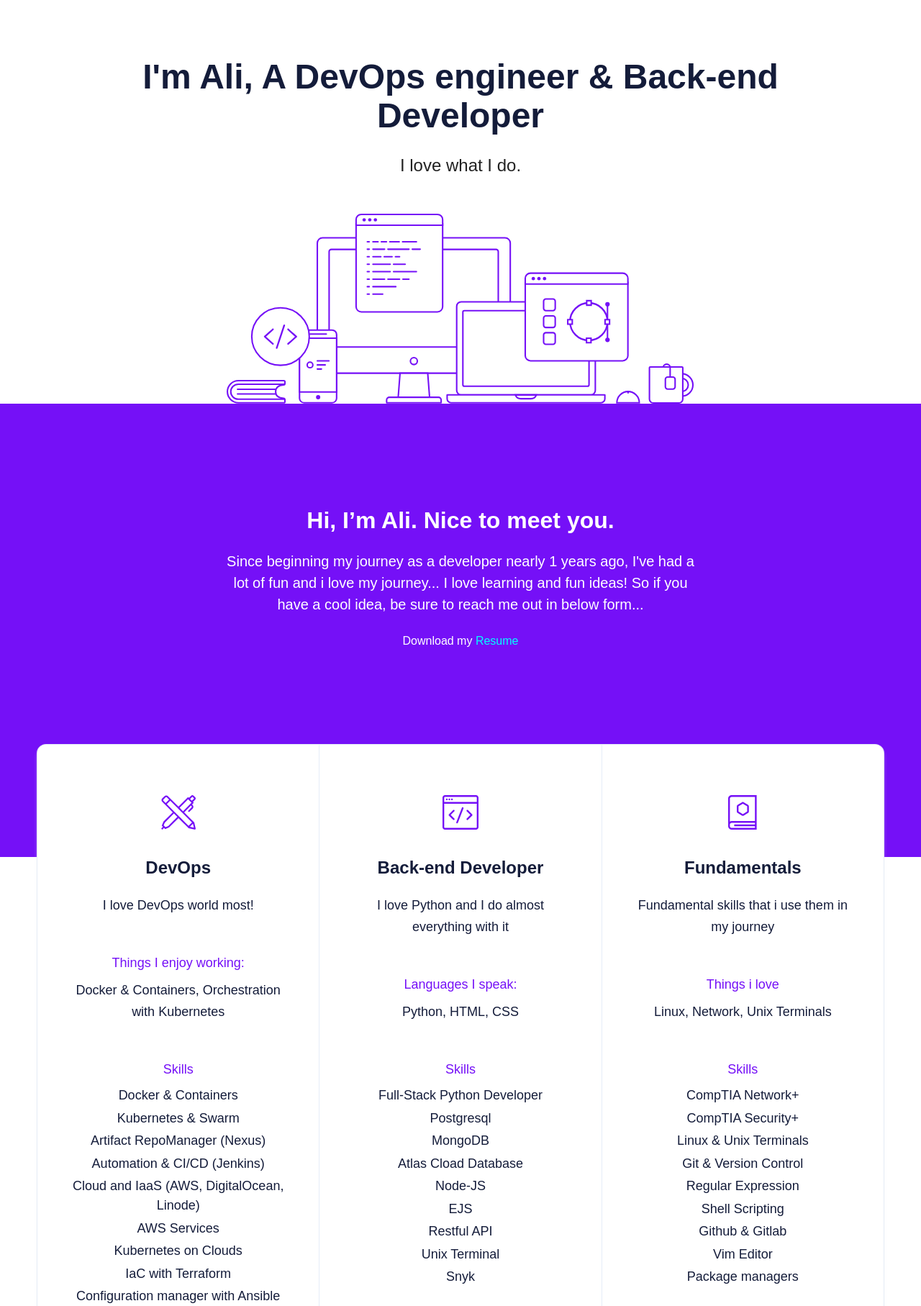
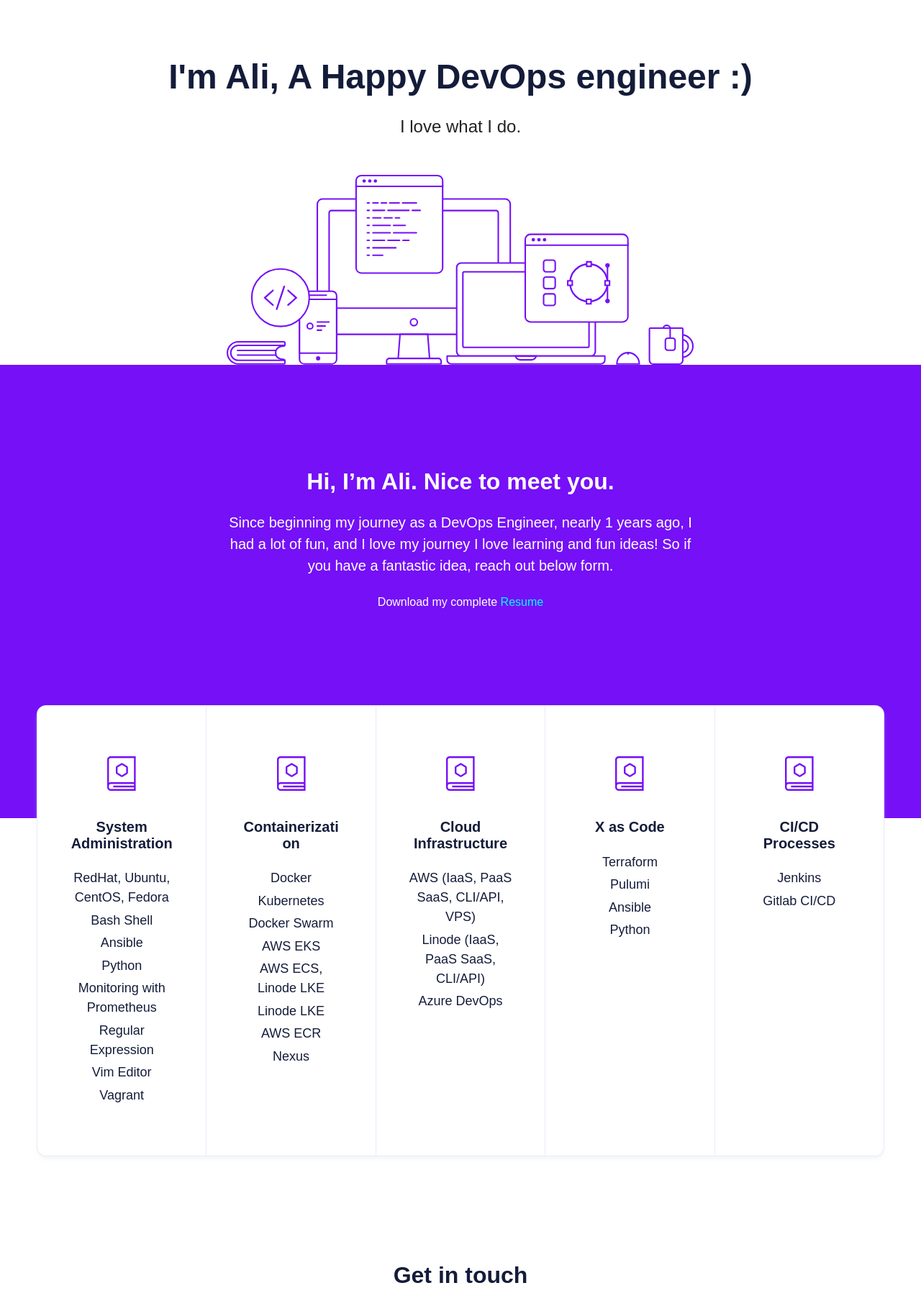
Before and after one commit to alifiroozi80/personal-site, a Flask app: page / in a window 1280 px wide. Shown: the part 126-1941 px from the top of the page at 72% size. Run offline with Flask 2, Linux system fonts and the light colour scheme; some libraries are stand-ins or nearby versions; some web fonts are replaced.

Commit message:
Big Update

```diff
--- a/main.py
+++ b/main.py
@@ -1,4 +1,4 @@
-from flask import Flask, render_template, redirect, url_for
+from flask import Flask, render_template, redirect, url_for, send_file
 from flask_wtf import FlaskForm
 from wtforms import StringField, SubmitField
 from wtforms.validators import DataRequired, Email
@@ -8,7 +8,6 @@ from flask_ckeditor import CKEditor
 from datetime import datetime
 import smtplib
 import os
-
 
 SECRET_KEY = os.getenv("SECRET_KEY")
 EMAIL = os.getenv("EMAIL")
@@ -49,5 +48,11 @@ def home():
     return render_template("index.html", form=contact_form, year=year)
 
 
+@app.route("/download-resume", methods=["GET", "POST"])
+def download():
+    path = "static/downloadable/Resume.pdf"
+    return send_file(path, as_attachment=True)
+
+
 if __name__ == "__main__":
     app.run(host="0.0.0.0", port=5000)
--- a/static/js/index.js
+++ b/static/js/index.js
@@ -1,5 +1,5 @@
 var i = 0;
-var txt = "I'm Ali, A DevOps engineer & Back-end Developer";
+var txt = "I'm Ali, A Happy DevOps engineer :)";
 var speed = 70;
 $(document).ready(typeWriter());
 
--- a/templates/index.html
+++ b/templates/index.html
@@ -2,7 +2,7 @@
 {% import 'bootstrap/wtf.html' as wtf %}
 <html>
 <head>
-    <title>Ali Firoozi | DevOps &amp; Back-end Developer
+    <title>Ali Firoozi | DevOps Engineer
     </title>
     <meta charset="utf-8">
     <meta name="viewport" content="width=device-width, initial-scale=1">
@@ -26,11 +26,14 @@
             <ul class="nav nav-pills">
                 <li class="nav-item navbar-item"><a href="/" class="nav-link button is-primary is-outlined is-rounded">Home</a>
                 </li>
-                <li class="nav-item navbar-item"><a href="#skills" class="nav-link button is-primary is-outlined is-rounded">Skills</a>
+                <li class="nav-item navbar-item"><a href="#skills"
+                                                    class="nav-link button is-primary is-outlined is-rounded">Skills</a>
                 </li>
-                <li class="nav-item navbar-item"><a href="#contact" class="nav-link button is-primary is-outlined is-rounded">Contact</a>
+                <li class="nav-item navbar-item"><a href="#contact"
+                                                    class="nav-link button is-primary is-outlined is-rounded">Contact</a>
                 </li>
-                <li class="nav-item navbar-item"><a href="#about" class="nav-link button is-primary is-outlined is-rounded">About</a>
+                <li class="nav-item navbar-item"><a href="#about"
+                                                    class="nav-link button is-primary is-outlined is-rounded">About</a>
                 </li>
             </ul>
         </nav>
@@ -58,12 +61,11 @@
             <div class="column is-three-fifths">
                 <h1 class="title is-spaced is-size-3-desktop is-size-4-mobile">Hi, I’m Ali. Nice to meet you.</h1>
                 <h2 class="subtitle is-size-5-desktop">
-                    Since beginning my journey as a developer nearly {{ year | int - 2021 }}
-                    years ago, I've had a lot of fun and i love my journey...
-                    I love learning and fun ideas! So if you have a cool idea, be sure to reach me
-                    out in below form...
+                    Since beginning my journey as a DevOps Engineer, nearly {{ year | int - 2021 }}
+                    years ago, I had a lot of fun, and I love my journey
+                    I love learning and fun ideas! So if you have a fantastic idea, reach out below form.
                 </h2>
-                <span>Download my <a style="color: aqua" href="https://docs.google.com/document/d/e/2PACX-1vTuBagAQkBkkzjAIQJldnQaWoujayIpdbObVA0U716EdpPg8lxGQ1H6PF4Uu_Xm7u4-qJ2nCMZ9dKJX/pub">Resume</a></span>
+                <span>Download my complete <a style="color: aqua" href="{{ url_for('download') }}">Resume</a></span>
             </div>
         </div>
     </div>
@@ -75,67 +77,67 @@
                 <div class="columns is-centered">
                     <div class="column">
                         <figure class="image"><img class="is-skill-icon"
-                                                   src="{{ url_for('static', filename='images/designer.svg') }}">
+                                                   src="{{ url_for('static', filename='images/mentor.svg') }}">
                         </figure>
-                        <h1 class="title is-size-4 is-spaced">DevOps</h1>
-                        <p>I love DevOps world most!</p>
-                        <p class="list-title has-text-primary has-text-weight-normal">Things I enjoy working:</p>
-                        <p>Docker & Containers, Orchestration with Kubernetes</p>
-                        <p class="list-title has-text-primary has-text-weight-normal">Skills</p>
+                        <h1 class="title is-size-5 is-spaced">System Administration</h1>
                         <ul>
-                            <li>Docker & Containers</li>
-                            <li>Kubernetes & Swarm</li>
-                            <li>Artifact RepoManager (Nexus)</li>
-                            <li>Automation & CI/CD (Jenkins)</li>
-                            <li>Cloud and IaaS (AWS, DigitalOcean, Linode)</li>
-                            <li>AWS Services</li>
-                            <li>Kubernetes on Clouds</li>
-                            <li>IaC with Terraform</li>
-                            <li>Configuration manager with Ansible</li>
+                            <li>RedHat, Ubuntu, CentOS, Fedora</li>
+                            <li>Bash Shell</li>
+                            <li>Ansible</li>
+                            <li>Python</li>
                             <li>Monitoring with Prometheus</li>
+                            <li>Regular Expression</li>
+                            <li>Vim Editor</li>
                             <li>Vagrant</li>
-                            <li>Snyk</li>
                         </ul>
                     </div>
                     <div class="column">
                         <figure class="image"><img class="is-skill-icon"
-                                                   src="{{ url_for('static', filename='images/frontend.svg') }}">
+                                                   src="{{ url_for('static', filename='images/mentor.svg') }}">
                         </figure>
-                        <h1 class="title is-size-4 is-spaced">Back-end Developer</h1>
-                        <p>I love Python and I do almost everything with it</p>
-                        <p class="list-title has-text-primary has-text-weight-normal">Languages I speak:</p>
-                        <p>Python, HTML, CSS</p>
-                        <p class="list-title has-text-primary has-text-weight-normal">Skills</p>
+                        <h1 class="title is-size-5 is-spaced">Containerization</h1>
                         <ul>
-                            <li>Full-Stack Python Developer</li>
-                            <li>Postgresql</li>
-                            <li>MongoDB</li>
-                            <li>Atlas Cload Database</li>
-                            <li>Node-JS</li>
-                            <li>EJS</li>
-                            <li>Restful API</li>
-                            <li>Unix Terminal</li>
-                            <li>Snyk</li>
+                            <li>Docker</li>
+                            <li>Kubernetes</li>
+                            <li>Docker Swarm</li>
+                            <li>AWS EKS</li>
+                            <li>AWS ECS, Linode LKE</li>
+                            <li>Linode LKE</li>
+                            <li>AWS ECR</li>
+                            <li>Nexus</li>
                         </ul>
                     </div>
                     <div class="column">
                         <figure class="image"><img class="is-skill-icon"
-                                                   src="{{ url_for('static', filename='images/mentor.svg') }}"></figure>
-                        <h1 class="title is-size-4 is-spaced">Fundamentals</h1>
-                        <p>Fundamental skills that i use them in my journey</p>
-                        <p class="list-title has-text-primary has-text-weight-normal">Things i love</p>
-                        <p>Linux, Network, Unix Terminals</p>
-                        <p class="list-title has-text-primary has-text-weight-normal">Skills</p>
+                                                   src="{{ url_for('static', filename='images/mentor.svg') }}">
+                        </figure>
+                        <h1 class="title is-size-5 is-spaced">Cloud Infrastructure</h1>
                         <ul>
-                            <li>CompTIA Network+</li>
-                            <li>CompTIA Security+</li>
-                            <li>Linux & Unix Terminals</li>
-                            <li>Git & Version Control</li>
-			                <li>Regular Expression</li>
-			                <li>Shell Scripting</li>
-			                <li>Github & Gitlab</li>
-			                <li>Vim Editor</li>
-                            <li>Package managers</li>
+                            <li>AWS (IaaS, PaaS SaaS, CLI/API, VPS)</li>
+                            <li>Linode (IaaS, PaaS SaaS, CLI/API)</li>
+                            <li>Azure DevOps</li>
+                        </ul>
+                    </div>
+                    <div class="column">
+                        <figure class="image"><img class="is-skill-icon"
+                                                   src="{{ url_for('static', filename='images/mentor.svg') }}">
+                        </figure>
+                        <h1 class="title is-size-5 is-spaced">X as Code</h1>
+                        <ul>
+                            <li>Terraform</li>
+                            <li>Pulumi</li>
+                            <li>Ansible</li>
+                            <li>Python</li>
+                        </ul>
+                    </div>
+                    <div class="column">
+                        <figure class="image"><img class="is-skill-icon"
+                                                   src="{{ url_for('static', filename='images/mentor.svg') }}">
+                        </figure>
+                        <h1 class="title is-size-5 is-spaced">CI/CD Processes</h1>
+                        <ul>
+                            <li>Jenkins</li>
+                            <li>Gitlab CI/CD</li>
                         </ul>
                     </div>
                 </div>
@@ -148,7 +150,7 @@
 <section id="contact" class="section projects is-medium is-white has-text-centered">
     <div class="container is-narrow">
         <h1 class="title is-spaced is-size-3-desktop is-size-4-mobile">Get in touch</h1>
-        <h2 class="subtitle is-size-5-desktop">Leave a message and i respond to it ASAP</h2>
+        <h2 class="subtitle is-size-5-desktop">Leave a message, and I will respond to it ASAP.</h2>
         <span>I need your email to get in touch with you!</span>
         <div class="project-grid">
             <div class="columns is-multiline is-mobile">
@@ -170,13 +172,27 @@
         </div>
     </div>
     <div class="social-icons">
-        <p class="field"><a class="button is-medium" href="mailto:alifiroozizamani@gmail.com" target="_blank"><span
-                class="icon is-small"><i class="bi bi-envelope"></i></span></a><a class="button is-medium"
-                                                                                  href="https://github.com/alifiroozi80"
-                                                                                  target="_blank"><span
-                class="icon is-small"><i class="bi bi-github"></i></span></a></p>
+        <p class="field">
+            <a class="button is-medium" href="mailto:alifiroozizamani@gmail.com" target="_blank">
+                <span
+                        class="icon is-small">
+                        <i class="bi bi-envelope"></i>
+                </span>
+            </a>
+            <a class="button is-medium" href="https://github.com/alifiroozi80" target="_blank">
+                <span
+                        class="icon is-small"><i class="bi bi-github"></i>
+                </span>
+            </a>
+            <a class="button is-medium" href="https://www.linkedin.com/in/Ali-Firoozi-Zamani" target="_blank">
+                <span
+                        class="icon is-small"><i class="bi bi-linkedin"></i>
+                </span>
+            </a>
+        </p>
     </div>
-    <div class="copyright">Handcrafted by me<span class="icon has-white-text" style="vertical-align:middle;">©</span>{{ year }}</div>
+    <div class="copyright">Handcrafted by me<span class="icon has-white-text"
+                                                  style="vertical-align:middle;">©</span>{{ year }}</div>
     </div>
 </footer>
 </body>
```
Also changed, not shown: 3 other files.
